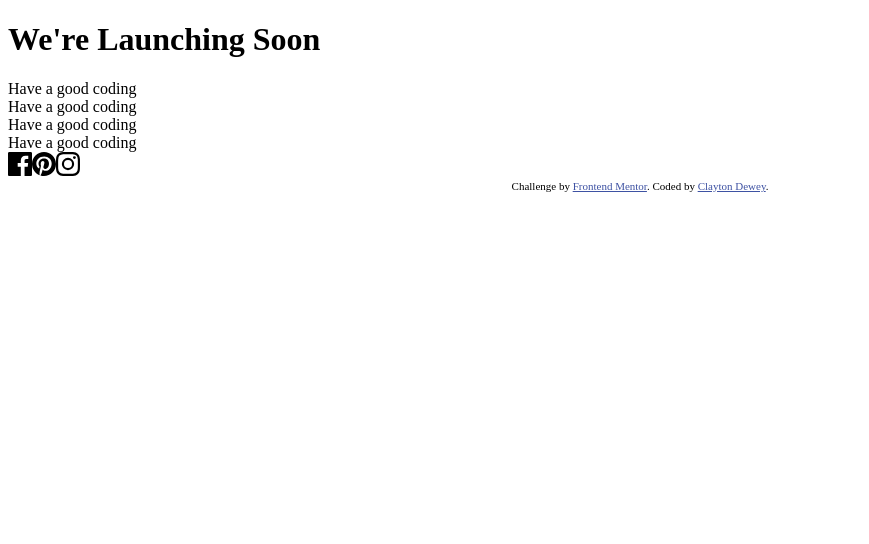
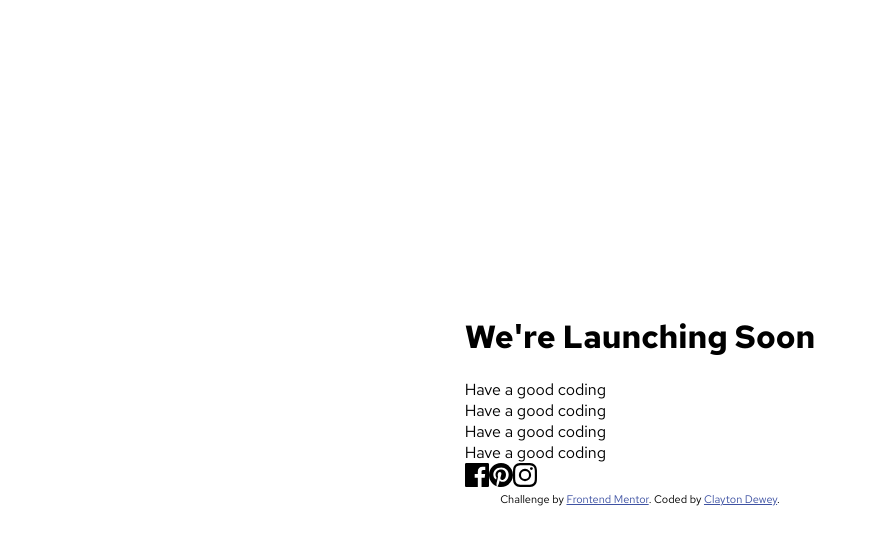
Before and after one commit to ClaytonDewey/launch-countdown-timer, a React (Create React App) app: page / in a window 1280 px wide. Shown: the top 544 px of the page, without its empty margins (0-869 px from the left). Built offline with nearby package versions, Linux system fonts and the light colour scheme.

Commit message:
Create and import Global Styles

```diff
--- a/src/components/App.tsx
+++ b/src/components/App.tsx
@@ -1,4 +1,5 @@
 import React from 'react';
+import GlobalStyle from '../globalStyles';
 import Counter from './Counter';
 import Footer from './Footer';
 
@@ -7,6 +8,7 @@ type AppProps = {};
 const App: React.FC<AppProps> = () => {
   return (
     <>
+      <GlobalStyle />
       <main>
         <h1>We're Launching Soon</h1>
         <Counter />
--- /dev/null
+++ b/src/globalStyles.tsx
@@ -0,0 +1,15 @@
+import { createGlobalStyle } from 'styled-components';
+
+const GlobalStyle = createGlobalStyle`
+  body {
+    font-family: 'Red Hat Text', sans-serif;
+    display: flex;
+    align-items: center;
+    justify-content: center;
+    height: 100vh;
+    margin: 0 auto;
+    width: 1000px;
+  }
+`;
+
+export default GlobalStyle;
```
